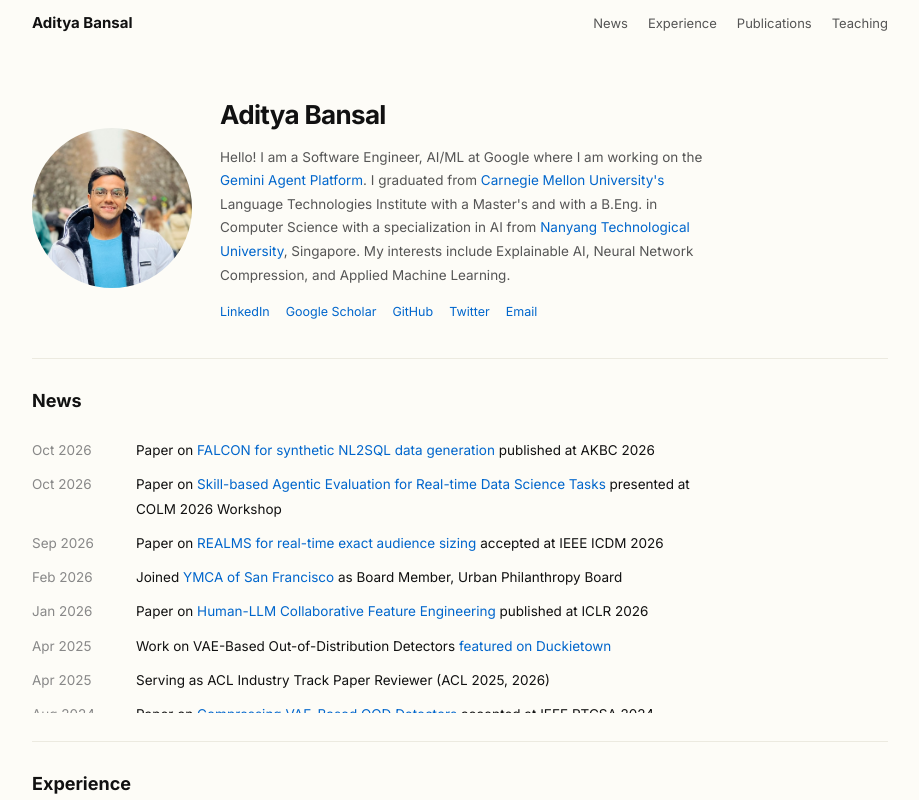
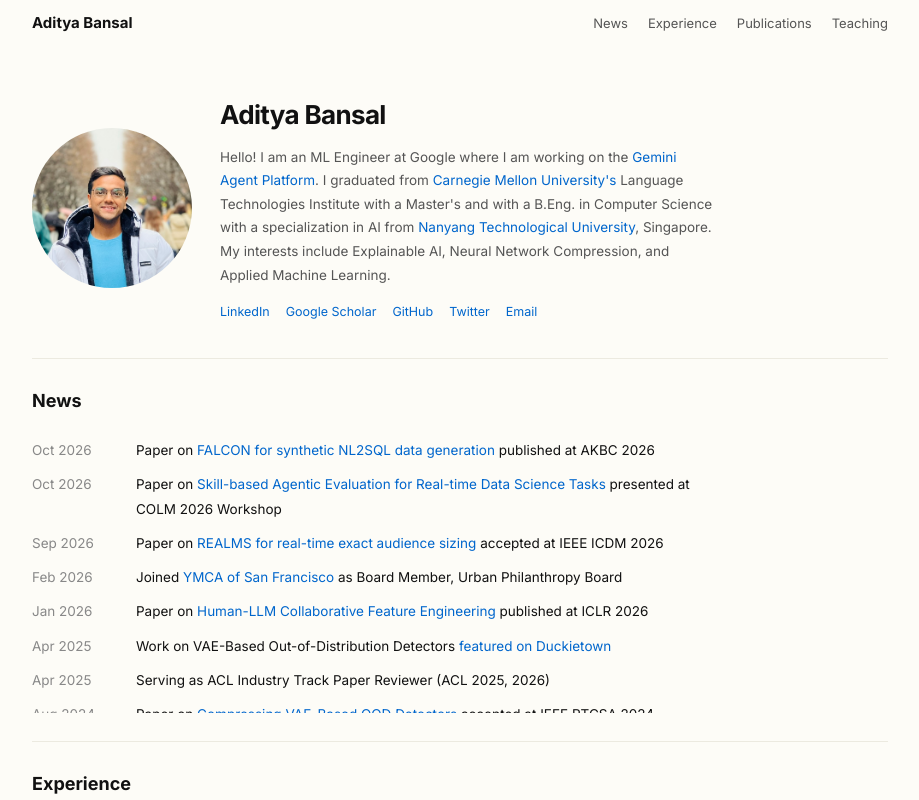
Before and after one commit to bansal-aditya/bansal-aditya.github.io, a Next.js app: page / in a window 1280 px wide. Shown: the top 800 px of the page, without its empty margins (180-1099 px from the left). Built offline with nearby package versions, Linux system fonts and the light colour scheme.

Commit message:
Update job title in Hero component

```diff
--- a/src/components/Hero.tsx
+++ b/src/components/Hero.tsx
@@ -46,7 +46,7 @@ export default function Hero() {
         <div className="mt-3">
           <PreviewProvider>
             <p className="text-[13.5px] leading-[1.75] text-muted">
-              Hello! I am a Software Engineer, AI/ML at Google where I am working on the{" "}
+              Hello! I am an ML Engineer at Google where I am working on the{" "}
               <PreviewLink
                 href="https://cloud.google.com/blog/products/ai-machine-learning/welcome-to-gemini-at-work-2026"
                 text="Gemini Agent Platform"
```
